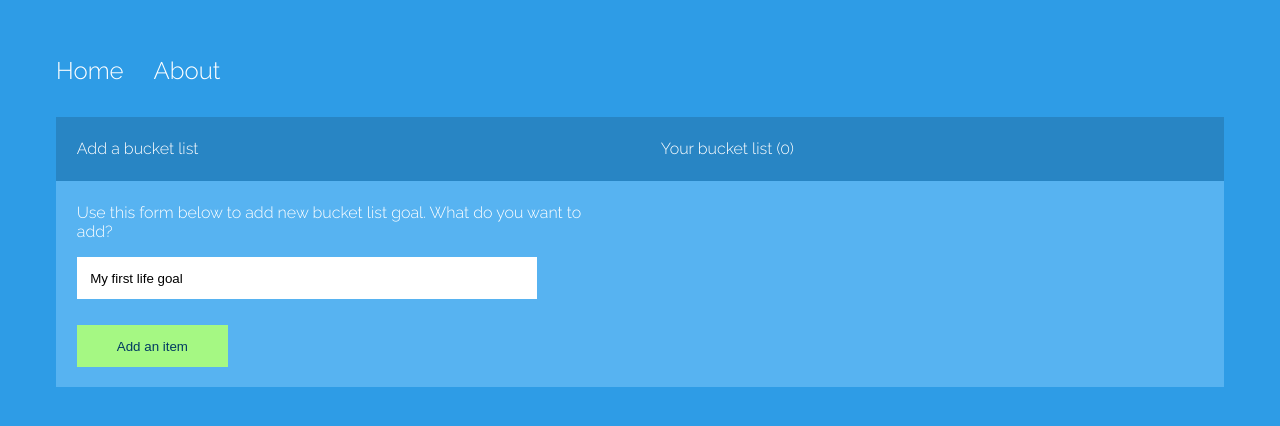
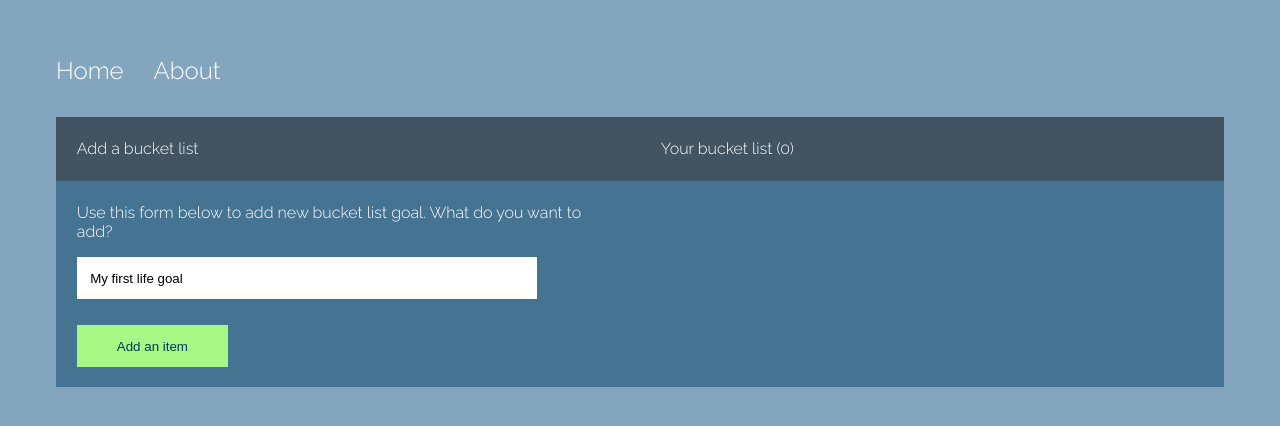
Before and after one commit to mjoyesh/angular_ng5, an Angular app: page /angular_ng5/ in a window 1280 px wide. Shown: the top 426 px of the page. Built offline with nearby package versions, Linux system fonts and the light colour scheme.

Commit message:
background changed

```diff
--- a/src/app/home/home.component.scss
+++ b/src/app/home/home.component.scss
@@ -8,11 +8,11 @@
 }
 
 .color-dark{
-    background: #2885c4;
+    background: #425461;
 }
 
 .color-light{
-    background: #57b3f1;
+    background: #457392;
 }
 
 input.txt{
@@ -30,6 +30,9 @@ input.btn{
     color: #003A61;
     margin-bottom: 1em;
     cursor: pointer;
+    &:hover{
+        background: #7ff350;
+    }
 }
 
 .life-container{
--- a/src/styles.scss
+++ b/src/styles.scss
@@ -3,7 +3,7 @@
 @import url('https://fonts.googleapis.com/css?family=Raleway:300,700');
 
 body{
-    background: #2e9Ce6;
+    background: #83a6be;
     padding: 3em;
     font-family: 'Raleway', 'Arial';
     color: #fff;
```
